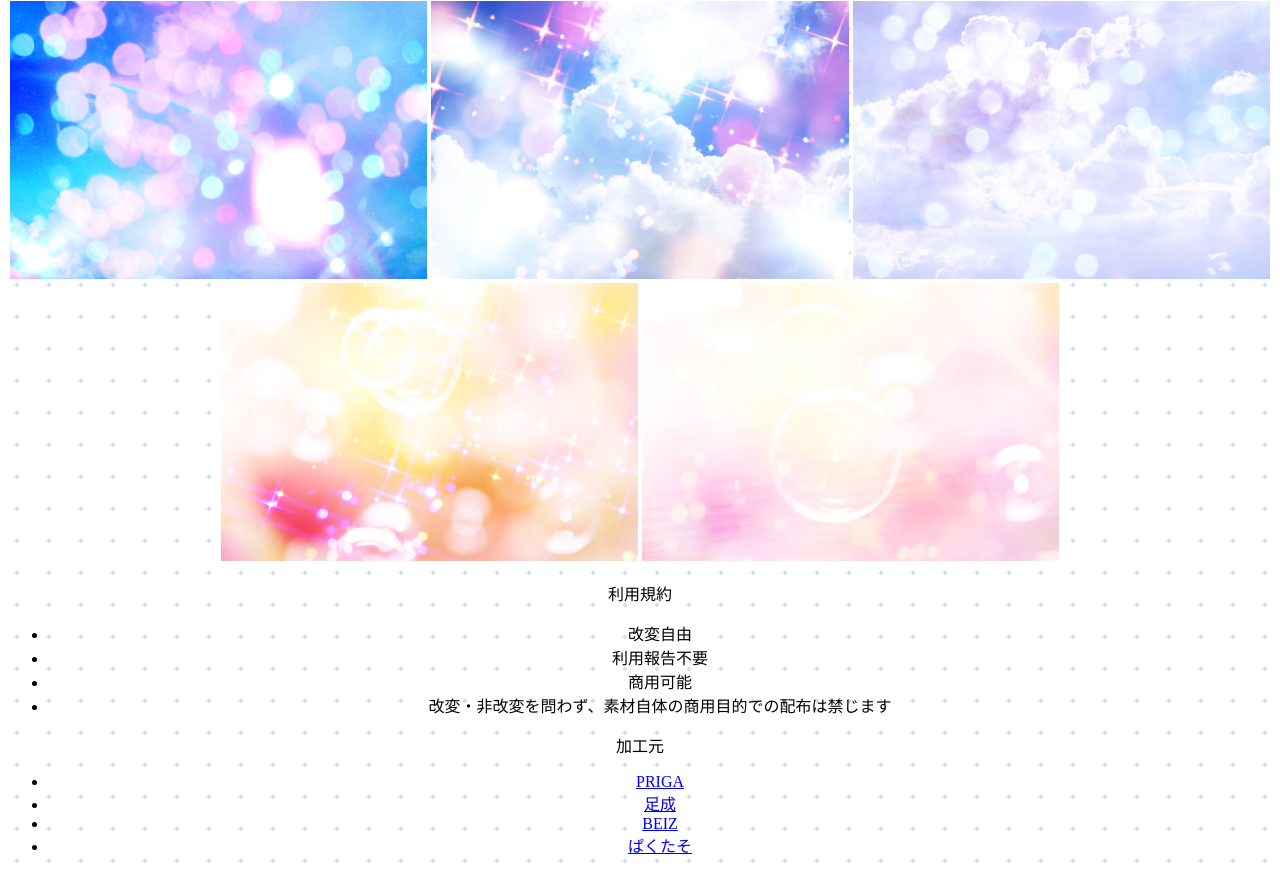
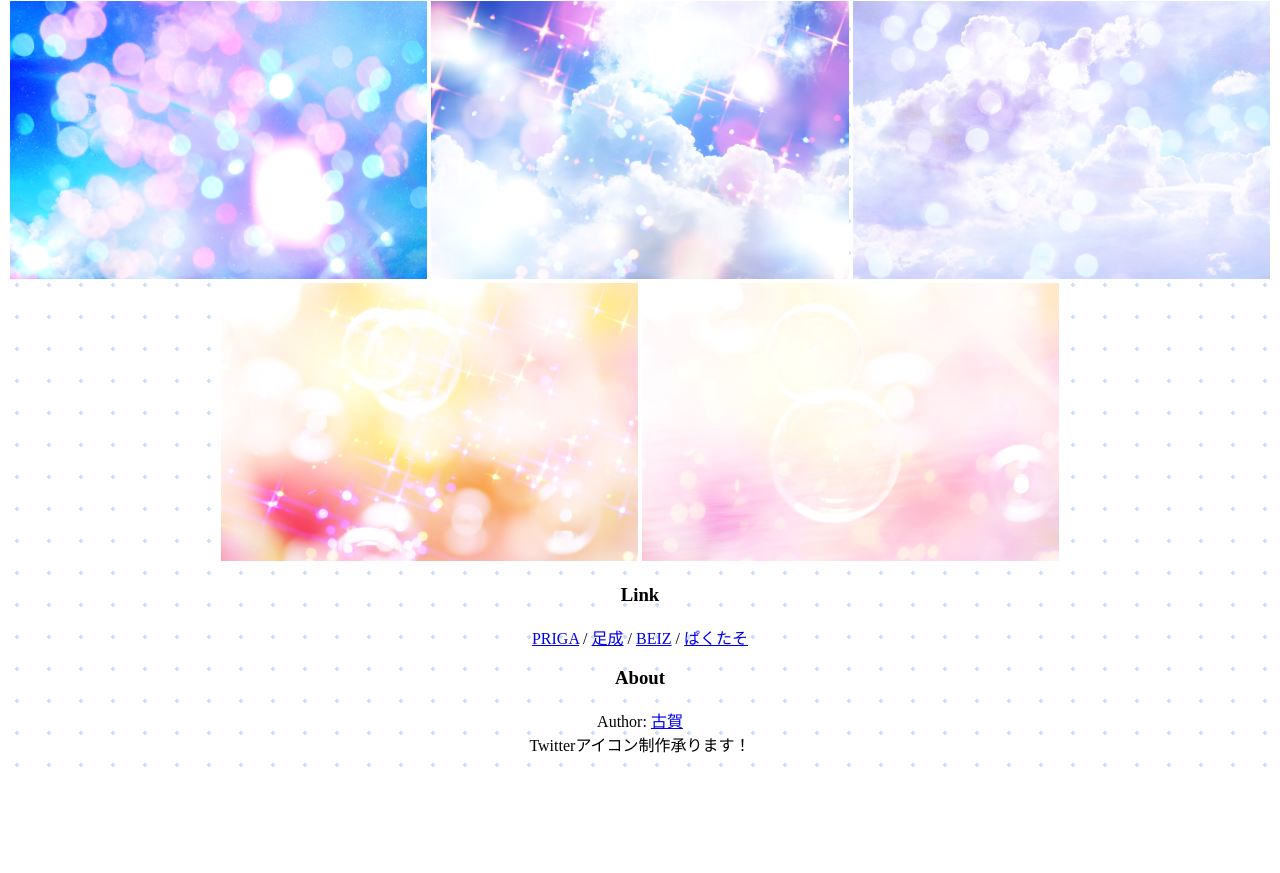
Before and after one commit to yumekawaii/yumekawaii.github.io, a plain HTML site: page index.html in a window 1280 px wide. Shown: the part 2066-2939 px from the top of the page. After the commit the page ends 2838 px from the top, so only its background shows below. Drawn offline with nearby package versions, Linux system fonts and the light colour scheme.

Commit message:
update about

```diff
--- a/index.html
+++ b/index.html
@@ -2,7 +2,7 @@
 <html lang="ja">
 <head>
 	<meta charset="UTF-8">
-	<title>ゆめかわいい倉庫</title>
+	<title>ゆめかわ倉庫</title>
 	<style>
 		body {
 			text-align: center;
@@ -88,24 +88,20 @@
 	<img src="y013.png" class="sozai" alt="">
 	<img src="y014.png" class="sozai" alt="">
 
-	<p>利用規約</p>
 
-	<ul>
-		<li>改変自由</li>
-		<li>利用報告不要</li>
-		<li>商用可能</li>
-		<li>改変・非改変を問わず、素材自体の商用目的での配布は禁じます</li>
-	</ul>
+	<h3>Link</h3>
+	<a href="http://www.priga.jp/">PRIGA</a> /
+	<a href="http://www.ashinari.com/">足成</a> /
+	<a href="http://www.beiz.jp/">BEIZ</a> /
+	<a href="https://www.pakutaso.com/">ぱくたそ</a>
 
 
-	<p>加工元</p>
+	<h3>About</h3>
 
-	<ul>
-		<li><a href="http://www.priga.jp/">PRIGA</a></li>
-		<li><a href="http://www.ashinari.com/">足成</a></li>
-		<li><a href="http://www.beiz.jp/">BEIZ</a></li>
-		<li><a href="https://www.pakutaso.com/">ぱくたそ</a></li>
-	</ul>
+	<p>
+		Author: <a href="https://twitter.com/masaka_panda/">古賀</a><br>
+		Twitterアイコン制作承ります！
+	</p>
 	<script src="//code.jquery.com/jquery-1.11.3.min.js"></script>
 	<script>
 		$(function(){
```
